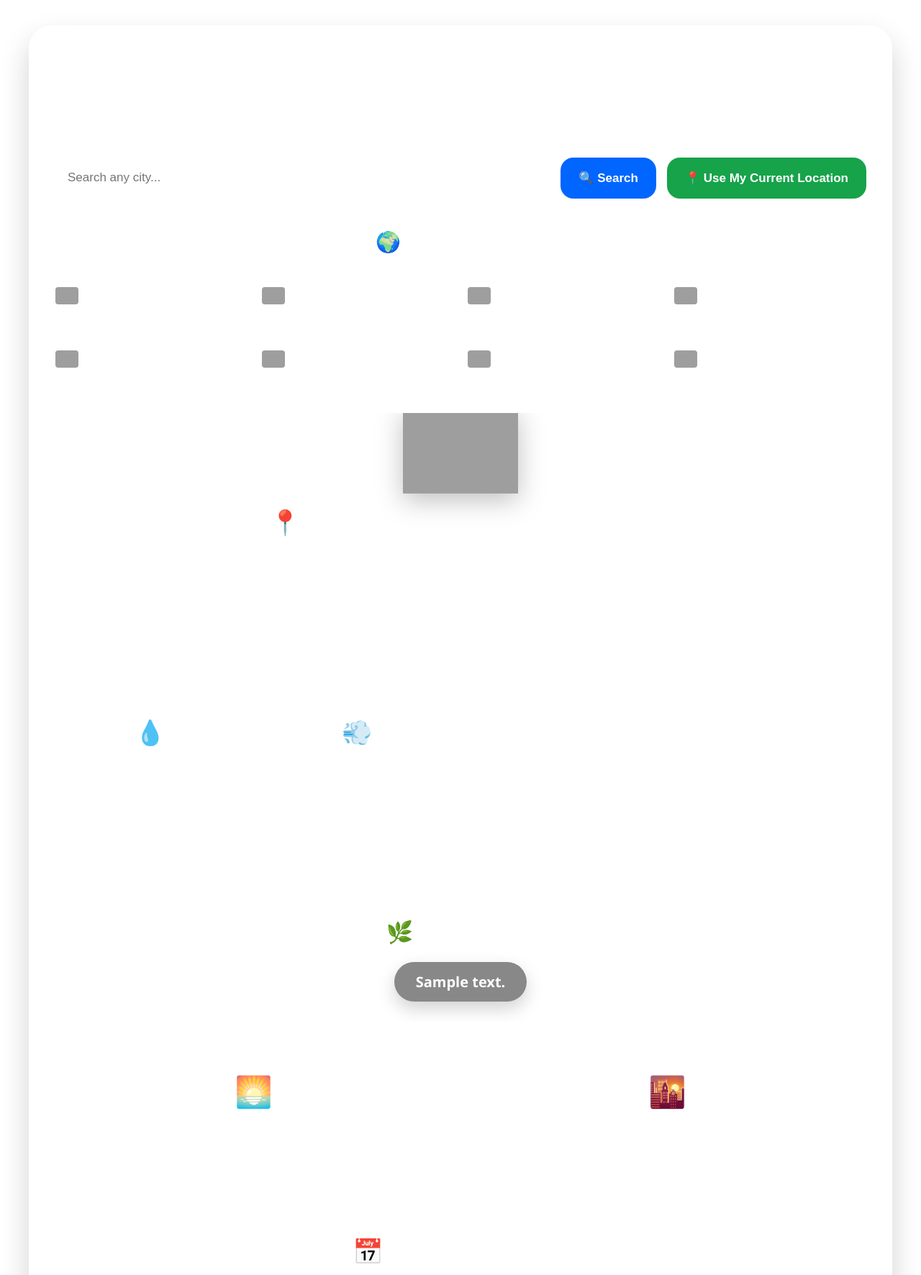
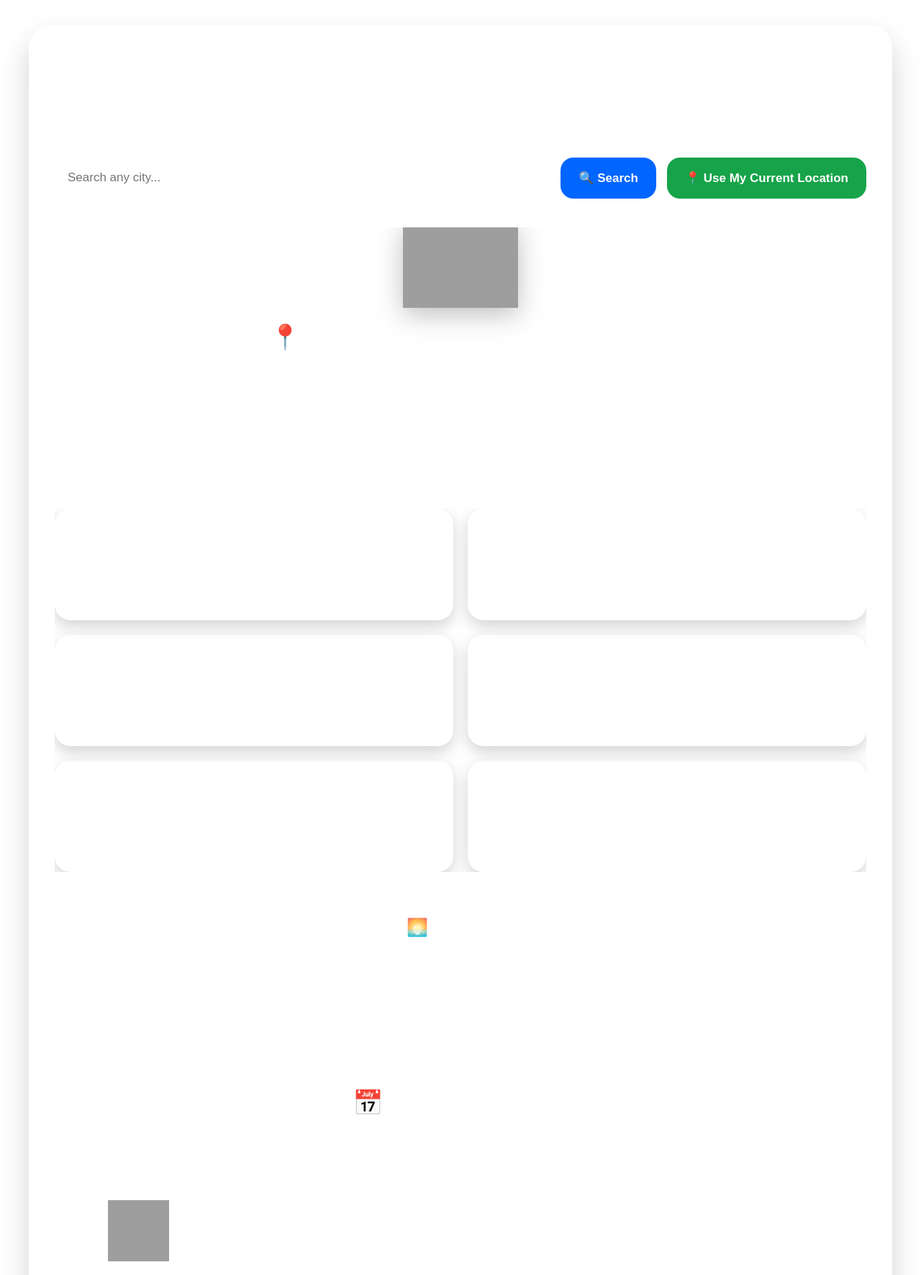
Before and after one commit to Aditya2008-Learner/Nimbus-Weather, a Flask app: template templates/index.html in a window 1280 px wide. Shown: the top 1772 px of the page at 72% size. Run offline with Flask 3, Linux system fonts and the light colour scheme; the template is opened without the code that fills it: most values are stand-ins (such as "Sample title", 1, 10 or a date in 2020); grey boxes are pictures that could not be loaded.

Commit message:
Added Cloud coverage and refined UI

```diff
--- a/app.py
+++ b/app.py
@@ -44,7 +44,7 @@ def build_weather(data):
         "visibility": data["visibility"] // 1000,
 
         "wind": round(data["wind"]["speed"], 1),
-
+"clouds": data["clouds"]["all"],
         "description": data["weather"][0]["description"].title(),
         "icon": data["weather"][0]["icon"],
         "main": data["weather"][0]["main"],
@@ -221,6 +221,7 @@ def weather(city):
 
         weather = build_weather(data)
 
+        weather["rain_chance"] = 0
         # AQI
         aqi_url = (
             "https://api.openweathermap.org/data/2.5/air_pollution"
@@ -245,35 +246,44 @@ def weather(city):
         weather["aqi_text"] = aqi_levels[weather["aqi"]][0]
         weather["aqi_color"] = aqi_levels[weather["aqi"]][1]
 
-        for item in forecast_data["list"]:
+# Highest chance of rain today
+    today = datetime.now().strftime("%Y-%m-%d")
 
-            if "12:00:00" in item["dt_txt"]:
+    for item in forecast_data["list"]:
 
-                daily_forecast.append({
+        if item["dt_txt"].startswith(today):
 
-                    "day": datetime.strptime(
-                        item["dt_txt"],
-                        "%Y-%m-%d %H:%M:%S"
-                    ).strftime("%a"),
+            weather["rain_chance"] = max(
 
-                    "temp": round(item["main"]["temp"]),
-                    "temp_min": round(item["main"]["temp_min"]),
-                    "temp_max": round(item["main"]["temp_max"]),
-                    "description": item["weather"][0]["description"].title(),
-                    "icon": item["weather"][0]["icon"],
-                    "humidity": item["main"]["humidity"],
-                    "pop": int(item["pop"] * 100)
+                weather["rain_chance"],
 
-                })
+                int(item["pop"] * 100)
 
-                if len(daily_forecast) == 5:
-                    break
+            )
 
-    else:
+    for item in forecast_data["list"]:
 
-        weather = {
-            "error": "City not found."
-        }
+        if "12:00:00" in item["dt_txt"]:
+
+            daily_forecast.append({
+
+                "day": datetime.strptime(
+                    item["dt_txt"],
+                    "%Y-%m-%d %H:%M:%S"
+                ).strftime("%a"),
+
+                "temp": round(item["main"]["temp"]),
+                "temp_min": round(item["main"]["temp_min"]),
+                "temp_max": round(item["main"]["temp_max"]),
+                "description": item["weather"][0]["description"].title(),
+                "icon": item["weather"][0]["icon"],
+                "humidity": item["main"]["humidity"],
+                "pop": int(item["pop"] * 100)
+
+            })
+
+            if len(daily_forecast) == 5:
+                break
 
     return render_template(
         "index.html",
--- a/static/style.css
+++ b/static/style.css
@@ -1226,67 +1226,165 @@ body.Clouds .cloud {
 
 }
 
-/* ==========================================================
-   STATS GRID
-========================================================== */
+/* ================= WEATHER DETAILS ================= */
 
 .stats-grid {
 
     display: grid;
 
-    grid-template-columns: repeat(auto-fit, minmax(220px, 1fr));
-
-    gap: 22px;
-
-    margin-bottom: 35px;
+    grid-template-columns: repeat(2, 1fr);
+
+    gap: 20px;
+
+    margin-top: 35px;
 
 }
 
 .stat-card {
 
-    background: rgba(255, 255, 255, .18);
-
-    border: 1px solid rgba(255, 255, 255, .22);
-
-    border-radius: 24px;
-
-    padding: 28px 20px;
+    background: rgba(255, 255, 255, .14);
+
+    border: 1px solid rgba(255, 255, 255, .18);
+
+    border-radius: 22px;
+
+    padding: 18px;
+
+    min-height: 140px;
+
+    display: flex;
+
+    flex-direction: column;
+
+    justify-content: center;
+
+    align-items: center;
 
     text-align: center;
 
-    transition: transform .25s, background .25s;
+    transition: .30s ease;
+
+    box-shadow: 0 8px 22px rgba(0, 0, 0, .18);
 
 }
 
 .stat-card:hover {
 
-    transform: translateY(-8px);
-
-    background: rgba(255, 255, 255, .24);
-
-}
-
-.stat-card span {
-
-    display: block;
+    transform: translateY(-5px) scale(1.02);
+
+    background: rgba(255, 255, 255, .20);
+
+}
+
+.stat-icon {
+
+    display: flex;
+
+    justify-content: center;
+
+    align-items: center;
+
+    margin-bottom: 10px;
+
+    color: white;
+
+}
+
+.stat-icon svg {
+
+    width: 34px;
+
+    height: 34px;
+
+    stroke-width: 2;
+
+}
+
+.stat-value {
+
+    font-size: 44px;
+
+    font-weight: 700;
+
+    line-height: 1;
+
+    color: white;
+
+}
+
+.stat-title {
+
+    margin-top: 6px;
+
+    font-size: 17px;
+
+    color: rgba(255, 255, 255, .75);
+
+    font-weight: 500;
+
+}
+
+/* ---------- Sun Card ---------- */
+
+.sun-card {
+
+    margin-top: 30px;
+
+    padding: 28px;
+
+    background: rgba(255, 255, 255, .14);
+
+    border: 1px solid rgba(255, 255, 255, .18);
+
+    border-radius: 22px;
+
+}
+
+.sun-card h2 {
+
+    text-align: center;
+
+    margin-bottom: 24px;
+
+}
+
+.sun-times {
+
+    display: flex;
+
+    align-items: center;
+
+    justify-content: space-evenly;
+
+}
+
+.sun-item {
+
+    display: flex;
+
+    flex-direction: column;
+
+    align-items: center;
+
+    gap: 8px;
+
+}
+
+.sun-icon {
 
     font-size: 34px;
 
-    margin-bottom: 12px;
-
-}
-
-.stat-card h3 {
-
-    font-size: 18px;
-
-    font-weight: 600;
-
-    margin-bottom: 10px;
-
-}
-
-.stat-card p {
+}
+
+.sun-label {
+
+    font-size: 17px;
+
+    opacity: .75;
+
+}
+
+.sun-time {
 
     font-size: 28px;
 
@@ -1294,69 +1392,13 @@ body.Clouds .cloud {
 
 }
 
-/* ==========================================================
-   SUNRISE & SUNSET
-========================================================== */
-
-.sun-card {
-
-    display: grid;
-
-    grid-template-columns: repeat(2, 1fr);
-
-    gap: 22px;
-
-    margin-bottom: 40px;
-
-}
-
-.sun-card div {
-
-    background: rgba(255, 255, 255, .18);
-
-    border: 1px solid rgba(255, 255, 255, .22);
-
-    border-radius: 24px;
-
-    padding: 30px;
-
-    text-align: center;
-
-    transition: transform .25s, background .25s;
-
-}
-
-.sun-card div:hover {
-
-    transform: translateY(-6px);
-
-    background: rgba(255, 255, 255, .24);
-
-}
-
-.sun-card span {
-
-    display: block;
-
-    font-size: 42px;
-
-    margin-bottom: 14px;
-
-}
-
-.sun-card h3 {
-
-    font-size: 22px;
-
-    margin-bottom: 10px;
-
-}
-
-.sun-card p {
-
-    font-size: 24px;
-
-    font-weight: 700;
+.sun-divider {
+
+    width: 1px;
+
+    height: 70px;
+
+    background: rgba(255, 255, 255, .2);
 
 }
 
@@ -1645,3 +1687,13 @@ form button {
     box-shadow: 0 10px 25px rgba(0, 0, 0, .18);
 
 }
+
+@media (max-width:768px) {
+
+    .stats-grid {
+
+        grid-template-columns: 1fr;
+
+    }
+
+}
--- a/templates/index.html
+++ b/templates/index.html
@@ -42,7 +42,7 @@
 
         <!-- ================= SEARCH ================= -->
 
-        <form id="searchForm">
+        <form id="searchForm" method="POST">
 
             <input type="text" name="city" placeholder="Search any city..." autocomplete="off" required>
 
@@ -59,6 +59,8 @@
             </button>
 
         </form>
+
+        {% if not weather %}
 
         <section class="popular-cities">
 
@@ -91,7 +93,6 @@
                     <span class="city-name">Paris</span>
                 </a>
 
-
                 <a href="/weather/Singapore" class="city-chip">
                     <img class="flag" src="https://flagcdn.com/w40/sg.png" alt="">
                     <span class="city-name">Singapore</span>
@@ -110,6 +111,8 @@
             </div>
 
         </section>
+
+        {% endif %}
 
         {% if weather %}
 
@@ -162,85 +165,114 @@
 
             <div class="stat-card">
 
-                <span>💧</span>
+                <div class="stat-icon">
+                    <i data-lucide="droplets"></i>
+                </div>
 
-                <h3>Humidity</h3>
+                <div class="stat-value">{{ weather.humidity }}%</div>
 
-                <p>{{ weather.humidity }}%</p>
+                <div class="stat-title">Humidity</div>
 
             </div>
 
             <div class="stat-card">
 
-                <span>💨</span>
+                <div class="stat-icon">
+                    <i data-lucide="wind"></i>
+                </div>
 
-                <h3>Wind</h3>
+                <div class="stat-value">{{ weather.wind }} m/s</div>
 
-                <p>{{ weather.wind }} m/s</p>
+                <div class="stat-title">Wind Speed</div>
 
             </div>
 
             <div class="stat-card">
 
-                <span>🌡</span>
+                <div class="stat-icon">
+                    <i data-lucide="gauge"></i>
+                </div>
 
-                <h3>Pressure</h3>
+                <div class="stat-value">{{ weather.pressure }}</div>
 
-                <p>{{ weather.pressure }} hPa</p>
+                <div class="stat-title">Pressure (hPa)</div>
 
             </div>
 
             <div class="stat-card">
 
-                <span>👁</span>
+                <div class="stat-icon">
+                    <i data-lucide="eye"></i>
+                </div>
 
-                <h3>Visibility</h3>
+                <div class="stat-value">{{ weather.visibility }} km</div>
 
-                <p>{{ weather.visibility }} km</p>
+                <div class="stat-title">Visibility</div>
 
             </div>
 
-        </section>
+            <div class="stat-card">
 
-        <!-- ================= AQI ================= -->
+                <div class="stat-icon">
+                    <i data-lucide="cloud-rain"></i>
+                </div>
 
-        <section class="aqi-card">
+                <div class="stat-value">{{ weather.rain_chance }}%</div>
 
-            <h2>
-
-                🌿 Air Quality
-
-            </h2>
-
-            <div class="aqi-badge" style="background-color: {{ weather.aqi_color | default('#808080') }}">
-
-                {{ weather.aqi_text }}
+                <div class="stat-title">Rain Chance</div>
 
             </div>
 
+            <div class="stat-card">
+
+                <div class="stat-icon">
+                    <i data-lucide="cloud"></i>
+                </div>
+
+                <div class="stat-value">
+                    {{ weather.clouds }}%
+                </div>
+
+                <div class="stat-title">
+                    Cloud Cover
+                </div>
+
+            </div>
         </section>
 
         <!-- ================= SUN ================= -->
 
         <section class="sun-card">
 
-            <div>
+            <h2>🌅 Sun Cycle</h2>
 
-                <span>🌅</span>
+            <div class="sun-times">
 
-                <h3>Sunrise</h3>
+                <div class="sun-item">
 
-                <p>{{ weather.sunrise }}</p>
+                    <i data-lucide="sunrise"></i>
 
-            </div>
+                    <div class="sun-label">Sunrise</div>
 
-            <div>
+                    <div class="sun-time">
+                        {{ weather.sunrise }}
+                    </div>
 
-                <span>🌇</span>
+                </div>
 
-                <h3>Sunset</h3>
+                <div class="sun-divider"></div>
 
-                <p>{{ weather.sunset }}</p>
+                <div class="sun-item">
+
+                    <i data-lucide="sunset"></i>
+
+                    <div class="sun-label">Sunset</div>
+
+                    <div class="sun-time">
+                        {{ weather.sunset }}
+                    </div>
+
+                </div>
 
             </div>
 
@@ -336,7 +368,11 @@
 <script src="{{ url_for('static', filename='weather/sun.js') }}"></script>
 -->
 
+    <script src="https://unpkg.com/lucide@latest"></script>
 
+    <script>
+        lucide.createIcons();
+    </script>
 
 </body>
 
```
